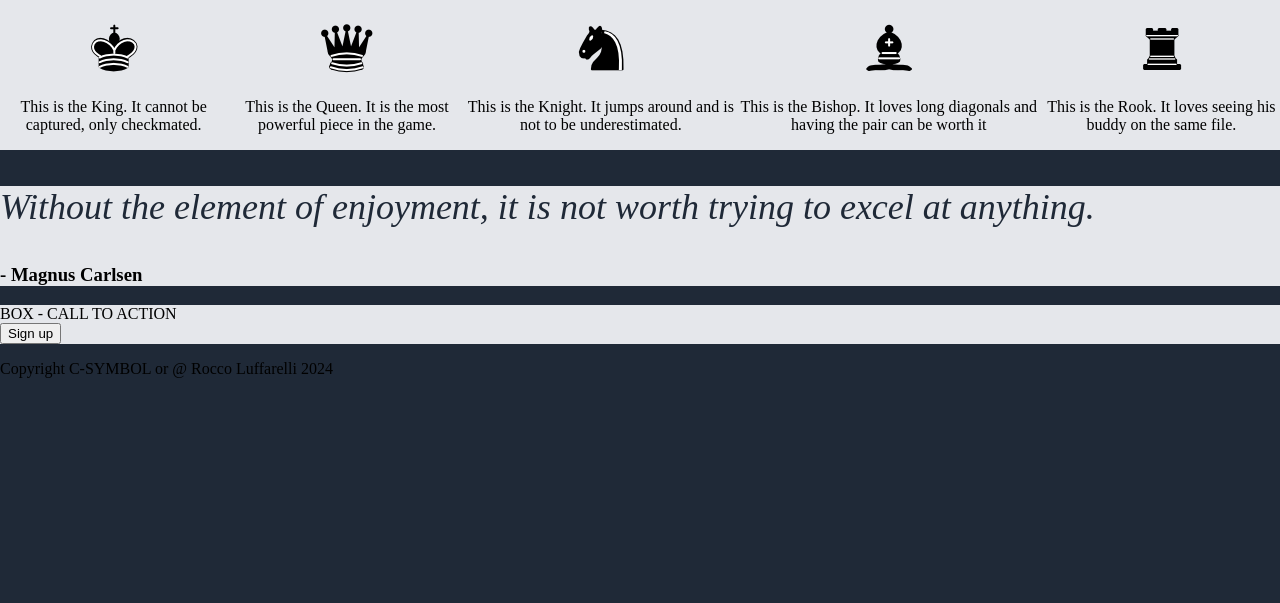
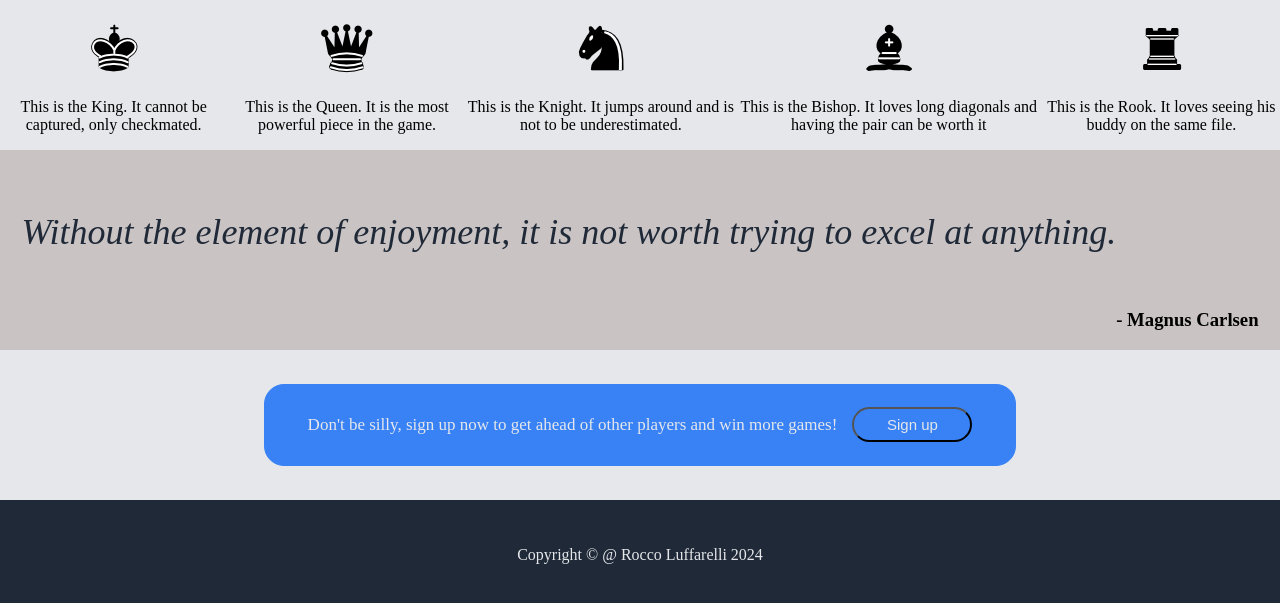
Before and after one commit to roccoluff/odin_landing_page, a plain HTML site: page index.html in a window 1280 px wide. Shown: the part 403-1006 px from the top of the page. Before the commit the page ends 800 px from the top, so only its background shows below. Drawn offline with Linux system fonts and the light colour scheme.

Commit message:
First Draft finished

```diff
--- a/index.html
+++ b/index.html
@@ -53,18 +53,18 @@
             </div>
             <div class="section3">
                 <p class="quote">Without the element of enjoyment, it is not worth trying to excel at anything.</p>
-                <h3>- Magnus Carlsen</h3>
+                <h3 class="author">- Magnus Carlsen</h3>
             </div>
             <div class="section4" id="section4">
-                <div>
-                    BOX - CALL TO ACTION
+                <div class="boxessec4">
+                    Don't be silly, sign up now to get ahead of other players and win more games!
+                <button class="button4">Sign up</button>
                 </div>
-                <button>Sign up</button>
             </div>
         </main>
 
         <footer>
-            <p>Copyright C-SYMBOL or @ Rocco Luffarelli 2024</p>
+            <p>Copyright &#169  @ Rocco Luffarelli 2024</p>
         </footer>
 </body>
 </html>
--- a/style.css
+++ b/style.css
@@ -4,6 +4,12 @@ html {
 
 body{
     margin: 0;
+}
+
+footer{
+    color: #E5E7EB;
+    text-align: center;
+    padding: 30px;
 }
 
 header{
@@ -76,13 +82,22 @@ li{
 }
 
 .section3{
-    background-color: #E5E7EB;
+    background-color: #c9c3c3;
+    display: flex;
+    height: 200px;
+    justify-content: center;
+    align-items: center;
+}
+
+.author{
+    align-self: flex-end;
 }
 
 .quote{
     color: #1F2937;
     font-size: 36px;
     font-style: italic;
+    margin-top: 0;
 }
 
 .boxessec2{
@@ -90,6 +105,38 @@ li{
     justify-content: space-evenly;
     margin-top: 40px;
     text-align: center;
+}
+
+.section4{
+    height: 150px;
+    display: flex;
+    justify-content: center;
+    align-items: center;
+}
+
+.boxessec4{
+    border: 1px;
+    border-style: solid;
+    border-color: #3882F6;
+    background-color: #3882F6;
+    color: #E5E7EB;
+    display: flex;
+    justify-content: center;
+    height: 80px;
+    width: 750px;
+    align-items: center;
+    border-radius: 20px;
+    font-size: 17px;
+}
+
+.button4{
+    margin-left: 15px;
+    color: #E5E7EB;
+    background-color: #3882F6;
+    border-radius: 25px;
+    height: 35px;
+    width: 120px;
+    font-size: 15px;
 }
 
 #Header {
@@ -118,3 +165,7 @@ li{
 #button1:hover{
     background-color: red;
 }
+
+.button4:hover{
+    background-color: red;
+}
```
